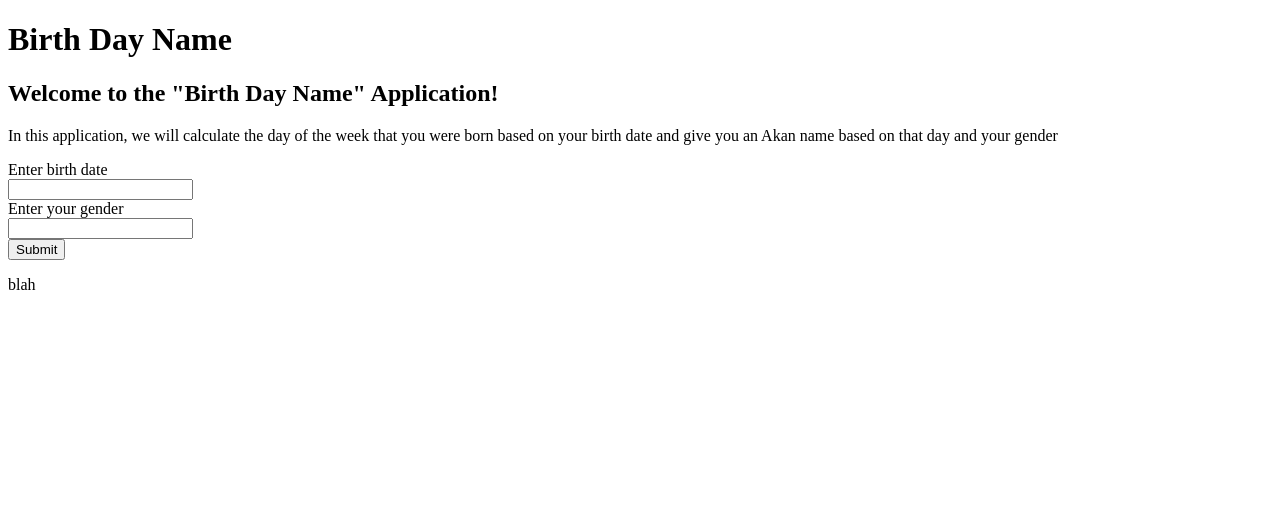
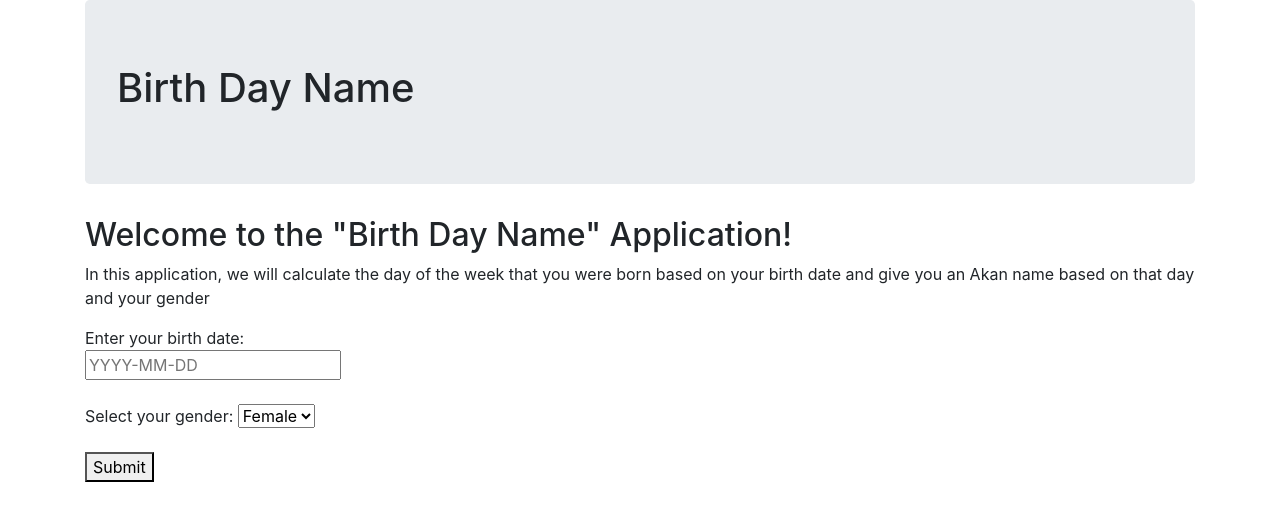
Before and after one commit to jnyangena/independent_project_2, a plain HTML site: page index.html in a window 1280 px wide. Drawn offline with nearby package versions, Linux system fonts and the light colour scheme.

Commit message:
It adds a link to the online bootstrap libraries

```diff
--- a/index.html
+++ b/index.html
@@ -2,32 +2,53 @@
 
 <html>
 	<head>
-		<title>
-			Birth Day Name
+		<title>Birth Day Name</title>
+		<script src="script.js"></script>
+		<meta charset="utf-8">
+        	<meta name="viewport" content="width=device-width, initial-scale=1">
+  		<link rel="stylesheet" href="https://maxcdn.bootstrapcdn.com/bootstrap/4.5.0/css/bootstrap.min.css">
+ 		<script src="https://ajax.googleapis.com/ajax/libs/jquery/3.5.1/jquery.min.js"></script>
+ 		<script src="https://cdnjs.cloudflare.com/ajax/libs/popper.js/1.16.0/umd/popper.min.js"></script>
+ 		<script src="https://maxcdn.bootstrapcdn.com/bootstrap/4.5.0/js/bootstrap.min.js"></script>
 
-		</title>
 	</head>
 
 	<body>
-		<h1>Birth Day Name</h1>
-		<h2>Welcome to the "Birth Day Name" Application!</h2>
-		<p>In this application, we will calculate the day of the week that you were born based on your birth date and give you an Akan name based on that day and your gender</p>
+		<div class="container">
+			<div class="jumbotron">				<h1>Birth Day Name</h1>
+			</div>
+				<h2>Welcome to the "Birth Day Name" Application!</h2>
+				<p>In this application, we will calculate the day of the week that you were born based on your birth date and give you an Akan name based on that day and your gender</p>
 
-		<form>
-			<label for="bday">Enter birth date</label><br>
-			<input type="text" id="bday" name="bday"><br>
-                        <label for="gender">Enter your gender</label><br>
-                        <input type="text" id="gender" name="gender"><br>
+				Enter your birth date:
+				<form>
+					<!--<label for="bday">Enter birth date</label><br>-->
+					<input type="text" id="bday" placeholder="YYYY-MM-DD" name="bday"><br>
+				</form>
+				<br>
 
-			<button onclick="retDate()">Submit</button>
+				Select your gender:
+				<select id="gender" name="gender">
+					<option value="Female">Female</option>
+					<option value="Male">Male</option>
+
+				</select>
+
+				<br>
+				<br>
 
 
-		</form>
 
-		<p id="outDay">blah</p>
-		<p id="outName"></p>
+				<button onclick="retDate()">Submit</button>
 
-		<script src="script.js"></script>
+
+
+				<p id="outDay"></p>
+				<p id="outName"></p>
+
+		</div>
+
+
 
 	</body>
 </html>
```
